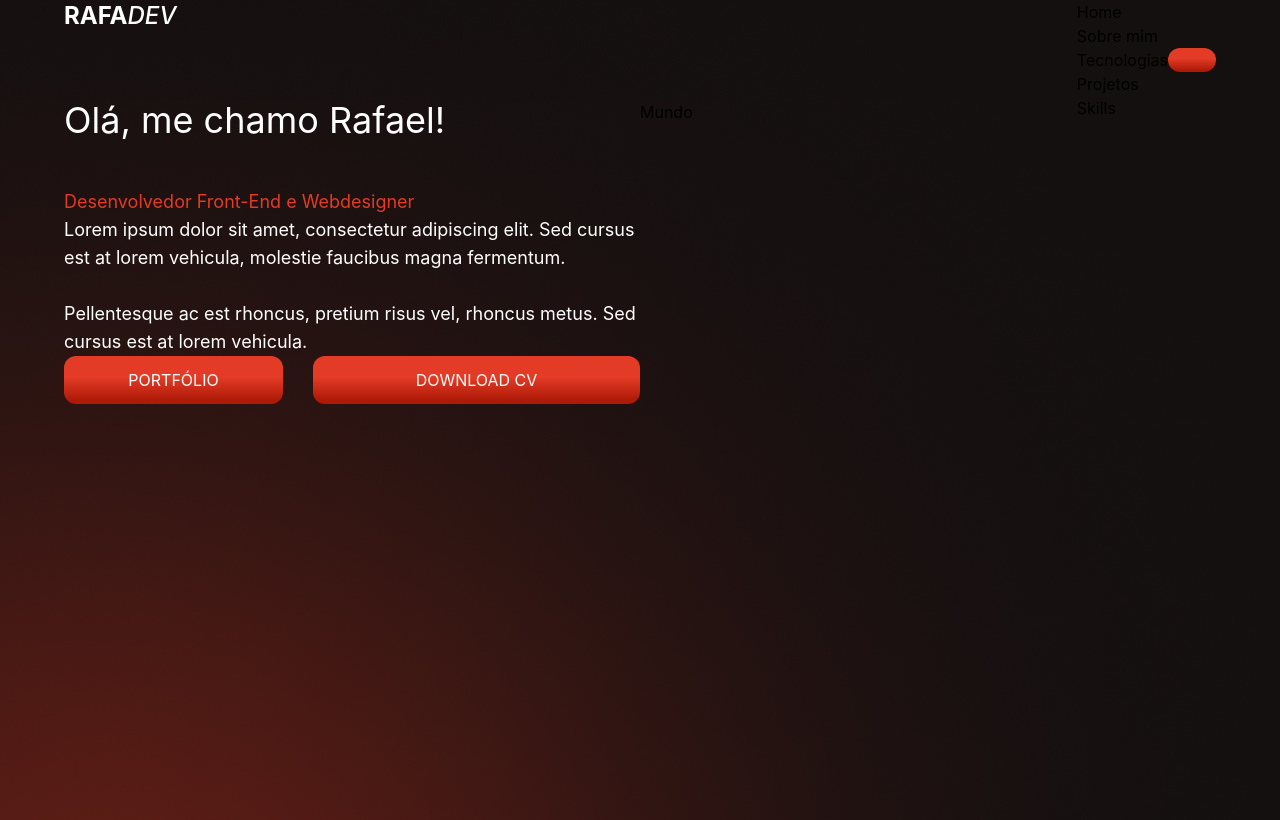
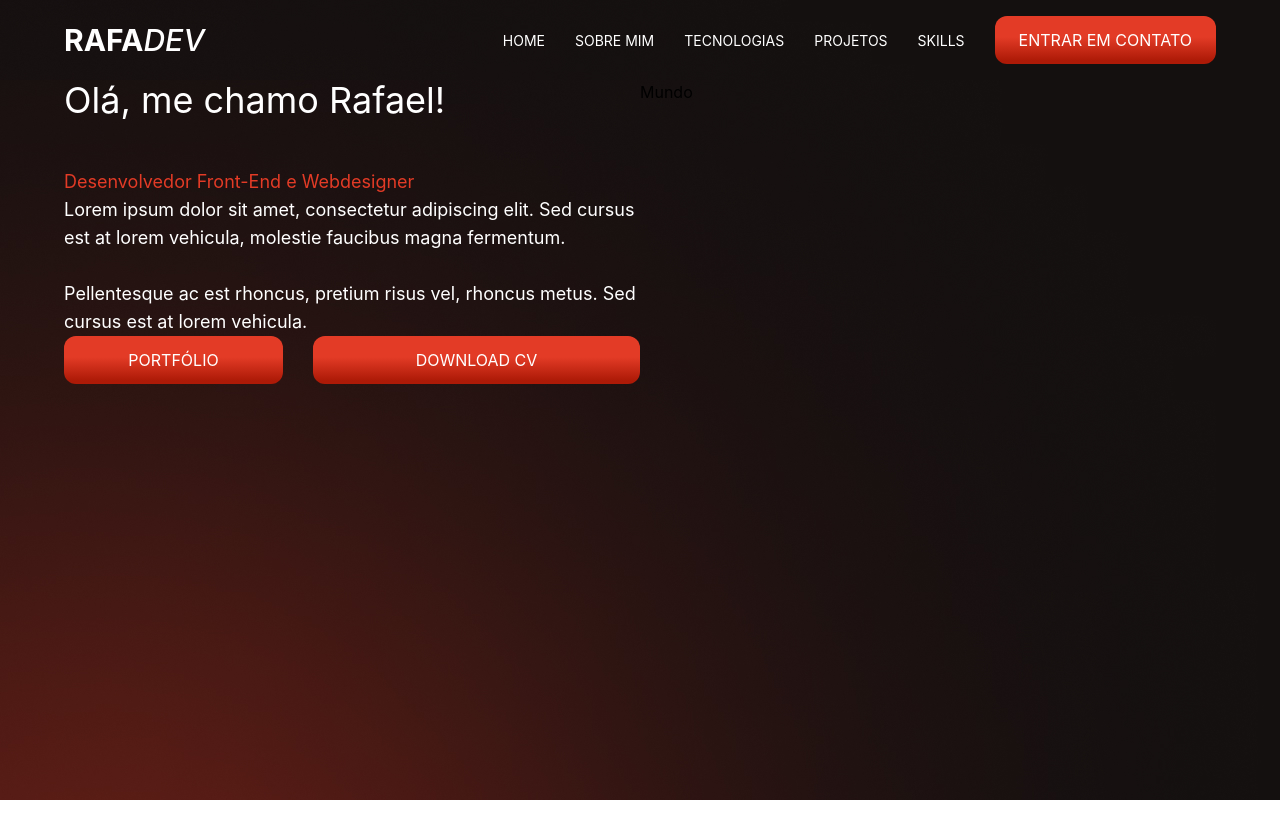
Before and after one commit to rafaellbecom/portfoli, a React (Create React App) app: page / in a window 1280 px wide. Built offline with nearby package versions, Linux system fonts and the light colour scheme.

Commit message:
:lipstick: Formatando estilo do menu, /src/components/Nav/Nav.tsx

```diff
--- a/src/components/Header/Nav/Header.tsx
+++ b/src/components/Header/Nav/Header.tsx
@@ -2,9 +2,9 @@ import { Nav } from 'components/Header/Nav/Nav';
 
 export function Header(){
     return(
-        <header className="w-full h-[100px] bg-black flex items-center items-center">
-            <div className="container m-auto flex justify-between">
-                <h1 className="text-white text-2xl font-bold">RAFA<span className="font-medium italic">DEV</span></h1>
+        <header className="w-full h-[80px] flex items-center items-center">
+            <div className="container m-auto flex justify-between items-center">
+                <h1 className="text-white text-3xl font-bold">RAFA<span className="font-medium italic">DEV</span></h1>
                 <Nav></Nav>
             </div>
         </header>
--- a/src/components/Header/Nav/Nav.tsx
+++ b/src/components/Header/Nav/Nav.tsx
@@ -1,15 +1,15 @@
 export function Nav(){
     return(
-        <nav className="flex items-center">
-            <ul>
-                <li><a href="#" className="linkMenu">Home</a></li>
-                <li><a href="#" className="linkMenu">Sobre mim</a></li>
-                <li><a href="#" className="linkMenu">Tecnologias</a></li>
-                <li><a href="#" className="linkMenu">Projetos</a></li>
-                <li><a href="#" className="linkMenu">Skills</a></li>
+        <nav className="menu flex items-center gap-[30px]">
+            <ul className="flex items-center gap-[30px]">
+                <li><a href="#" className="linkMenu text-white text-sm uppercase">Home</a></li>
+                <li><a href="#" className="linkMenu text-white text-sm uppercase">Sobre mim</a></li>
+                <li><a href="#" className="linkMenu text-white text-sm uppercase">Tecnologias</a></li>
+                <li><a href="#" className="linkMenu text-white text-sm uppercase">Projetos</a></li>
+                <li><a href="#" className="linkMenu text-white text-sm uppercase">Skills</a></li>
             </ul>
 
-            <a href="" className="button"></a>
+            <a href="#" className="button">Entrar em contato</a>
         </nav>
     )
 }
```
